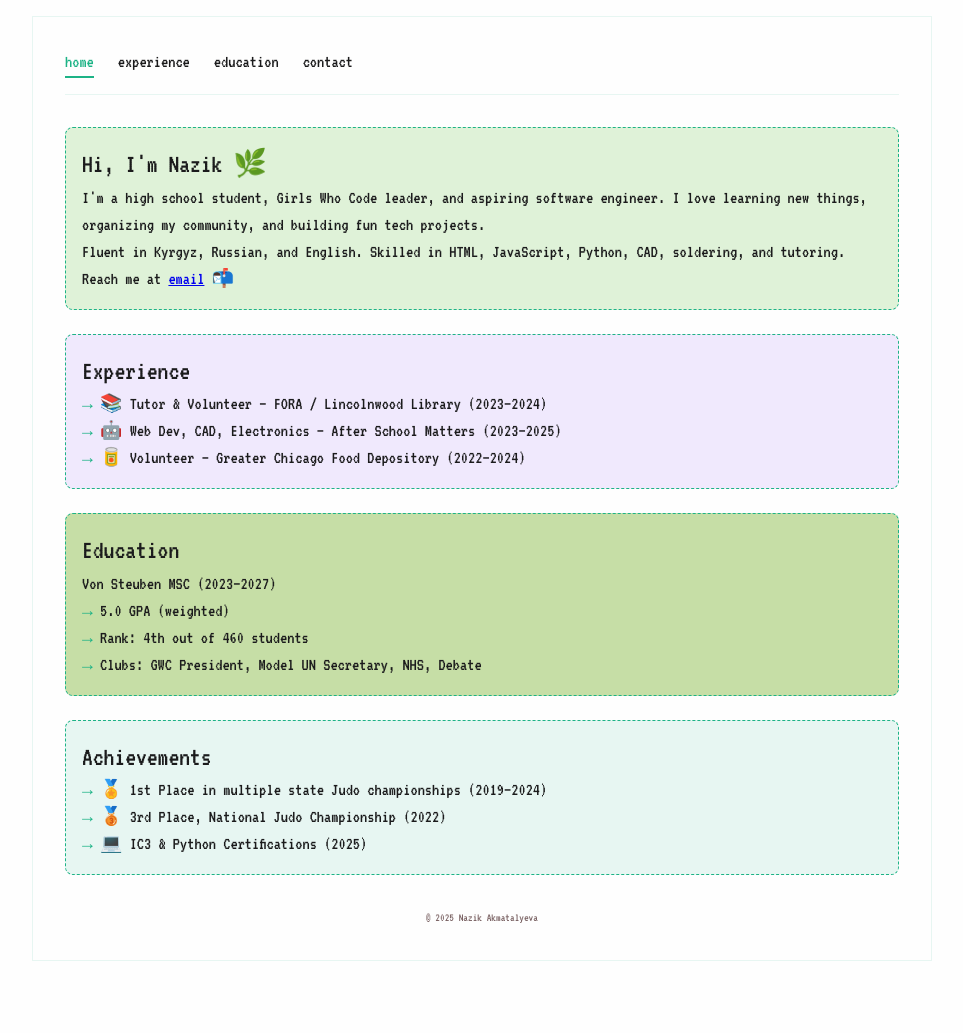
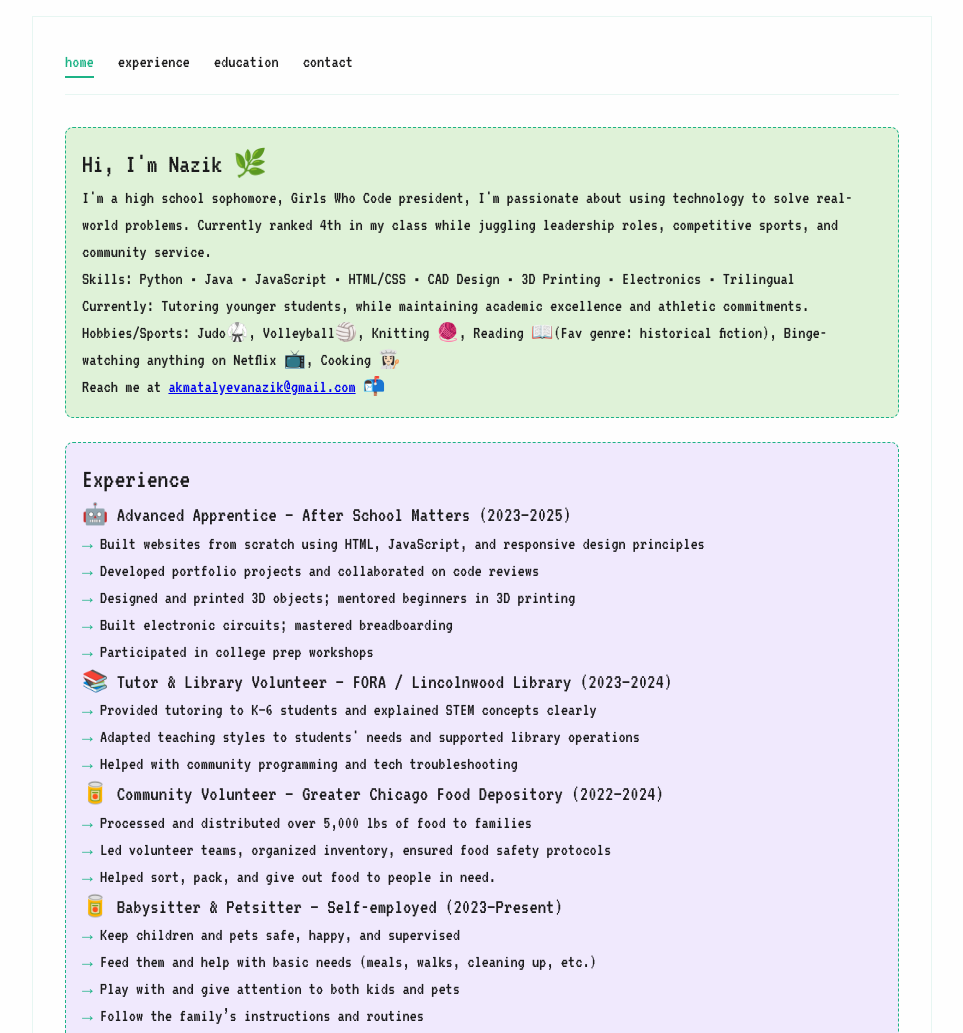
Before and after one commit to Nazikakmatalyeva/Nazikakmatalyeva.github.io, a plain HTML site: page index.html in a window 1280 px wide. Shown: the top 1033 px of the page, without its empty margins (158-1121 px from the left). Before the commit the page ends 977 px from the top, so only its background shows below. Drawn offline with Linux system fonts and the light colour scheme.

Commit message:
Update index.html

```diff
--- a/index.html
+++ b/index.html
@@ -22,23 +22,41 @@
     <main>
       <section class="intro card green">
         <h1>Hi, I'm Nazik 🌿</h1>
-        <p>
-          I'm a high school student, Girls Who Code leader, and aspiring software engineer. I love learning new things, organizing my community, and building fun tech projects.
-        </p>
-        <p>
-          Fluent in Kyrgyz, Russian, and English. Skilled in HTML, JavaScript, Python, CAD, soldering, and tutoring.
-        </p>
-        <p>
-          Reach me at <a href="mailto:akmatalyevanazik@gmail.com">email</a> 📬
-        </p>
+        <p>I'm a high school sophomore, Girls Who Code president, I'm passionate about using technology to solve real-world problems. Currently ranked 4th in my class while juggling leadership roles, competitive sports, and community service.</p>
+        <p><strong>Skills:</strong> Python • Java • JavaScript • HTML/CSS • CAD Design • 3D Printing • Electronics • Trilingual</p>
+        <p><strong>Currently:</strong> Tutoring younger students, while maintaining academic excellence and athletic commitments.</p>
+        <p> <strong>Hobbies/Sports:</strong> Judo🥋, Volleyball🏐, Knitting 🧶, Reading 📖(Fav genre: historical fiction), Binge-watching anything on Netflix 📺, Cooking 👩🏻‍🍳</p>
+        <p>Reach me at <a href="mailto:akmatalyevanazik@gmail.com">akmatalyevanazik@gmail.com</a> 📬</p>
       </section>
 
-      <section class="card purple">
+      <section class="card purple" id="experience">
         <h2>Experience</h2>
+        <h3>🤖 Advanced Apprentice – After School Matters (2023–2025)</h3>
         <ul>
-          <li>📚 Tutor & Volunteer – FORA / Lincolnwood Library (2023–2024)</li>
-          <li>🤖 Web Dev, CAD, Electronics – After School Matters (2023–2025)</li>
-          <li>🥫 Volunteer – Greater Chicago Food Depository (2022–2024)</li>
+          <li>Built websites from scratch using HTML, JavaScript, and responsive design principles</li>
+          <li>Developed portfolio projects and collaborated on code reviews</li>
+          <li>Designed and printed 3D objects; mentored beginners in 3D printing</li>
+          <li>Built electronic circuits; mastered breadboarding</li>
+          <li>Participated in college prep workshops</li>
+        </ul>
+        <h3>📚 Tutor & Library Volunteer – FORA / Lincolnwood Library (2023–2024)</h3>
+        <ul>
+          <li>Provided tutoring to K–6 students and explained STEM concepts clearly</li>
+          <li>Adapted teaching styles to students' needs and supported library operations</li>
+          <li>Helped with community programming and tech troubleshooting</li>
+        </ul>
+        <h3>🥫 Community Volunteer – Greater Chicago Food Depository (2022–2024)</h3>
+        <ul>
+          <li>Processed and distributed over 5,000 lbs of food to families</li>
+          <li>Led volunteer teams, organized inventory, ensured food safety protocols</li>
+          <li>Helped sort, pack, and give out food to people in need.</li>
+        </ul>
+        <h3>🥫 Babysitter & Petsitter – Self-employed (2023–Present)</h3>
+        <ul>
+          <li>Keep children and pets safe, happy, and supervised</li>
+          <li>Feed them and help with basic needs (meals, walks, cleaning up, etc.)</li>
+          <li>Play with and give attention to both kids and pets</li>
+          <li>Follow the family’s instructions and routines</li>
         </ul>
       </section>
 
@@ -47,8 +65,9 @@
         <p><strong>Von Steuben MSC (2023–2027)</strong></p>
         <ul>
           <li>5.0 GPA (weighted)</li>
-          <li>Rank: 4th out of 460 students</li>
-          <li>Clubs: GWC President, Model UN Secretary, NHS, Debate</li>
+          <li>Rank: 4th out of 450 students</li>
+          <li>Clubs: Girls Who Code President, Model UN Co-President, NHS, Debate, NCHS</li>
+          <li>Enrichment Programs: GWC Summer Immersion Program , Northwestern Academy, Science & Engineering Camp</li>
         </ul>
       </section>
 
@@ -57,8 +76,15 @@
         <ul>
           <li>🏅 1st Place in multiple state Judo championships (2019–2024)</li>
           <li>🥉 3rd Place, National Judo Championship (2022)</li>
-          <li>💻 IC3 & Python Certifications (2025)</li>
+          <li>💻 IC3 Digital Literacy & Python Certifications (2025)</li>
         </ul>
+      </section>
+
+      <section class="card purple-light" id="contact">
+        <h2>Contact</h2>
+          <p>Email: <a href="mailto:akmatalyevanazik@gmail.com">akmatalyevanazik@gmail.com</a></p>
+          <p>Phone: 773-977-6631</p>
+          <p>Languages: English, Kyrgyz, Russian</p>
       </section>
     </main>
 
```
